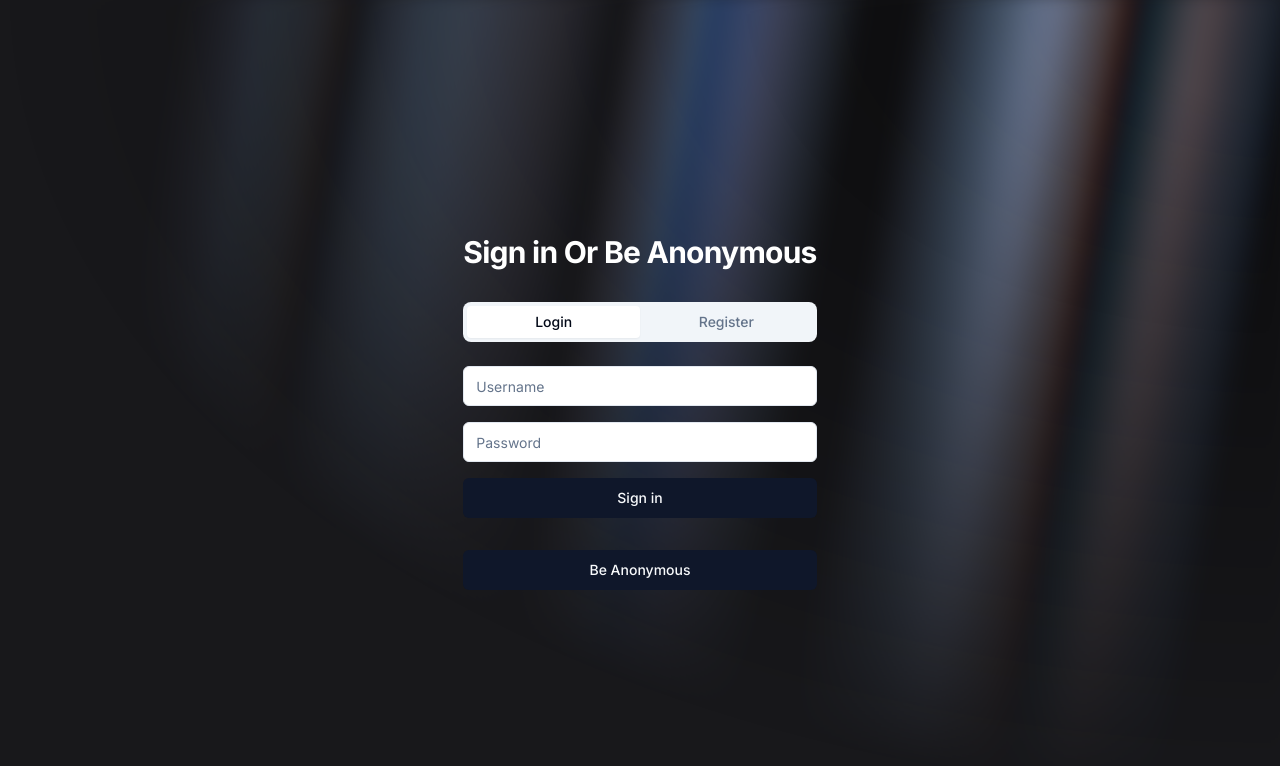
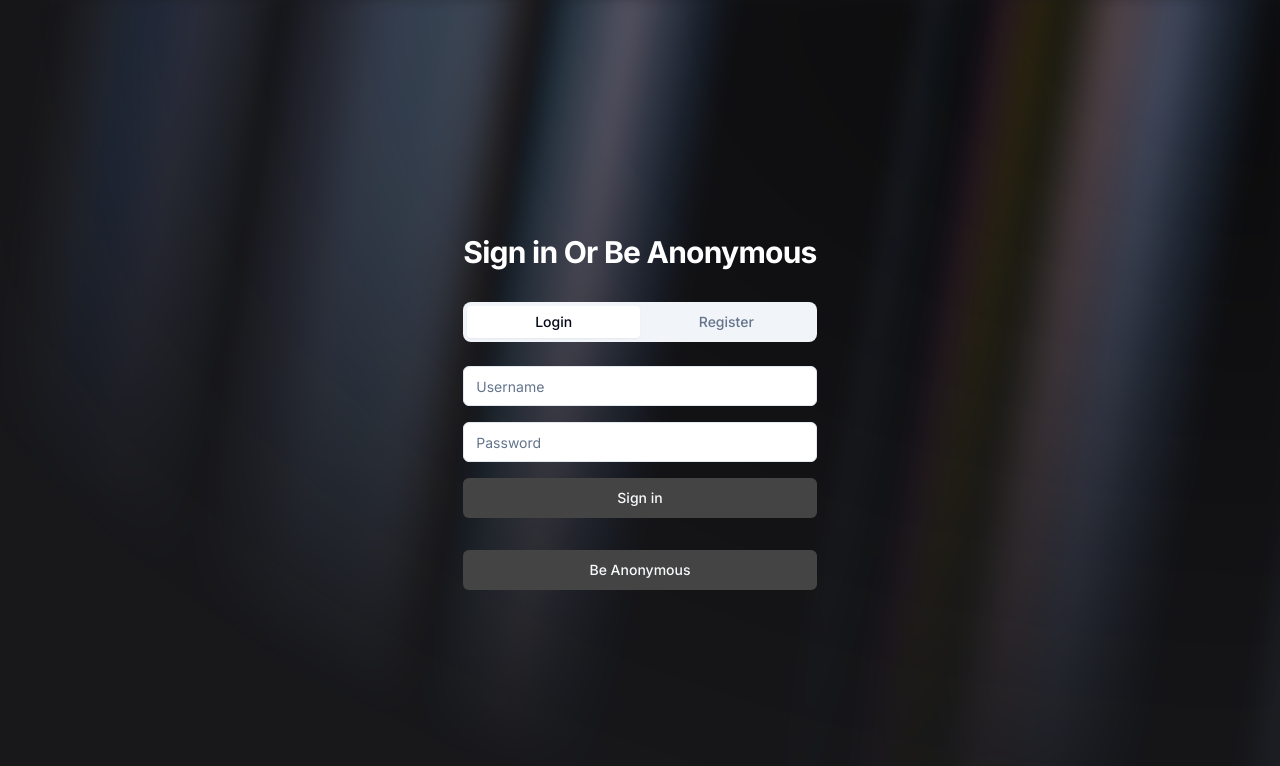
Before and after one commit to ItsUtsavPoddar/quickDrop-frontend, a Next.js app: page /auth in a window 1280 px wide. Shown: the top 766 px of the page. Built offline with nearby package versions, Linux system fonts and the light colour scheme.

Commit message:
1.5.2 animation done (successful conversion from TS code to JS)

```diff
--- a/app/auth/page.js
+++ b/app/auth/page.js
@@ -1,11 +1,11 @@
-import { Aurora } from "@/components/Aurora";
+import AuroraBackgroundDemo from "@/components/AuroraBackgroundDemo";
 import Auth from "@/components/Auth";
 import { Toaster } from "@/components/ui/toaster";
 export default function Home() {
   return (
     <main>
       {/* <Auth /> */}
-      <Aurora />
+      <AuroraBackgroundDemo />
       <Toaster />
     </main>
   );
--- a/components/Aurora.jsx
+++ b/components/AuroraBackgroundDemo.jsx
@@ -5,7 +5,7 @@ import React from "react";
 import AuroraBackground from "./ui/aurora-background";
 import Auth from "./Auth";
 
-export function Aurora() {
+export default function AuroraBackgroundDemo() {
   return (
     <AuroraBackground>
       <motion.div
--- a/components/Auth.jsx
+++ b/components/Auth.jsx
@@ -162,7 +162,11 @@ export default function Auth() {
                     onChange={(e) => setPassword(e.target.value)}
                   />
                 </div>
-                <Button type="submit" className="w-full" onClick={login}>
+                <Button
+                  type="submit"
+                  className="w-full bg-[#444444]"
+                  onClick={login}
+                >
                   {loading ? <Loader /> : "Sign in"}
                 </Button>
               </form>
@@ -191,14 +195,22 @@ export default function Auth() {
                     onChange={(e) => setPassword(e.target.value)}
                   />
                 </div>
-                <Button type="submit" className="w-full" onClick={register}>
+                <Button
+                  type="submit"
+                  className="w-full bg-[#444444]"
+                  onClick={register}
+                >
                   {loading ? <Loader /> : "Sign up"}
                 </Button>
               </form>
             </TabsContent>
           </Tabs>
           <div className="flex justify-center">
-            <Button type="submit" className="w-full" onClick={guest}>
+            <Button
+              type="submit"
+              className="w-full bg-[#444444]"
+              onClick={guest}
+            >
               {loadingGuest ? <Loader /> : "Be Anonymous"}
             </Button>
           </div>
--- a/components/ui/aurora-background.jsx
+++ b/components/ui/aurora-background.jsx
@@ -33,7 +33,7 @@ const AuroraBackground = ({
             pointer-events-none
             absolute -inset-[10px] opacity-50 will-change-transform`,
               showRadialGradient &&
-                `[mask-image:radial-gradient(ellipse_at_100%_0%,black_10%,var(--transparent)_70%)]`
+                `[mask-image:radial-gradient(ellipse_at_100%_0%,black_10%,var(--transparent)_80%)]`
             )}
           ></div>
         </div>
--- a/tailwind.config.js
+++ b/tailwind.config.js
@@ -66,6 +66,7 @@ module.exports = {
         "accordion-down": {
           from: { height: "0" },
           to: { height: "var(--radix-accordion-content-height)" },
+        },
         aurora: {
           from: {
             backgroundPosition: "50% 50%, 50% 50%",
@@ -74,19 +75,21 @@ module.exports = {
             backgroundPosition: "350% 50%, 350% 50%",
           },
         },
-        },
         "accordion-up": {
           from: { height: "var(--radix-accordion-content-height)" },
           to: { height: "0" },
         },
       },
       animation: {
+        "accordion-down": "accordion-down 0.2s ease-out",
+        "accordion-up": "accordion-up 0.2s ease-out",
         aurora: "aurora 60s linear infinite",
       },
     },
   },
   plugins: [require("tailwindcss-animate"), addVariablesForColors],
 };
+
 function addVariablesForColors({ addBase, theme }) {
   let allColors = flattenColorPalette(theme("colors"));
   let newVars = Object.fromEntries(
```
Lines whose indentation alone changed are shown as unchanged.
